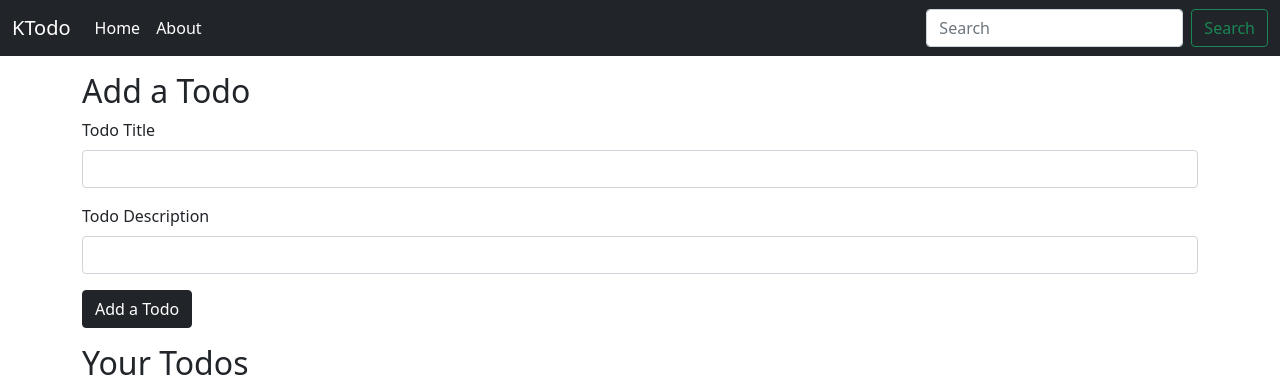
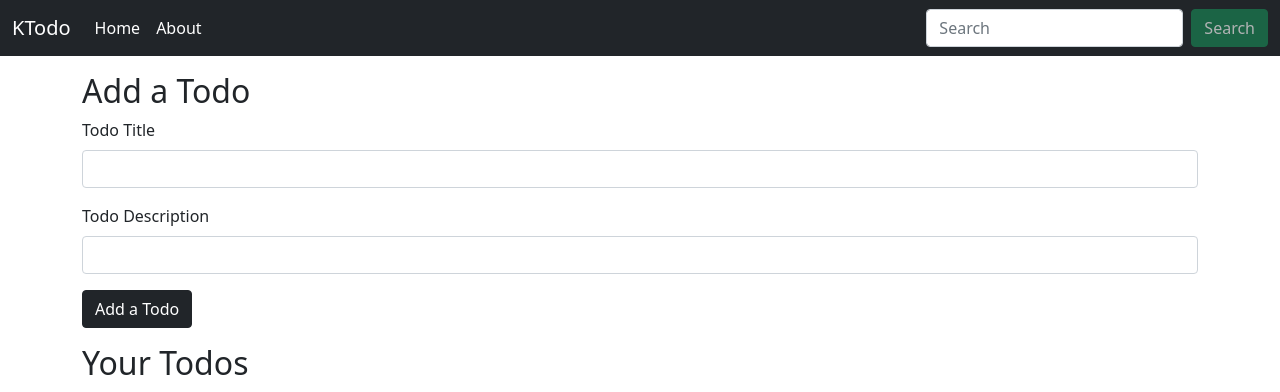
Before and after one commit to kirannarwade/flasktodo, a Flask app: page / in a window 1280 px wide. Shown: the top 392 px of the page. Run offline with Flask 2, Linux system fonts and the light colour scheme; data comes from the database, SQL or seed files in the repository.

Commit message:
Update base.html

```diff
--- a/templates/base.html
+++ b/templates/base.html
@@ -32,7 +32,7 @@
             </ul>
             <form class="d-flex">
               <input class="form-control me-2" type="search" placeholder="Search" aria-label="Search">
-              <button class="btn btn-outline-success" type="submit">Search</button>
+              <button class="btn btn-success disabled" type="submit">Search</button>
             </form>
           </div>
         </div>
```
